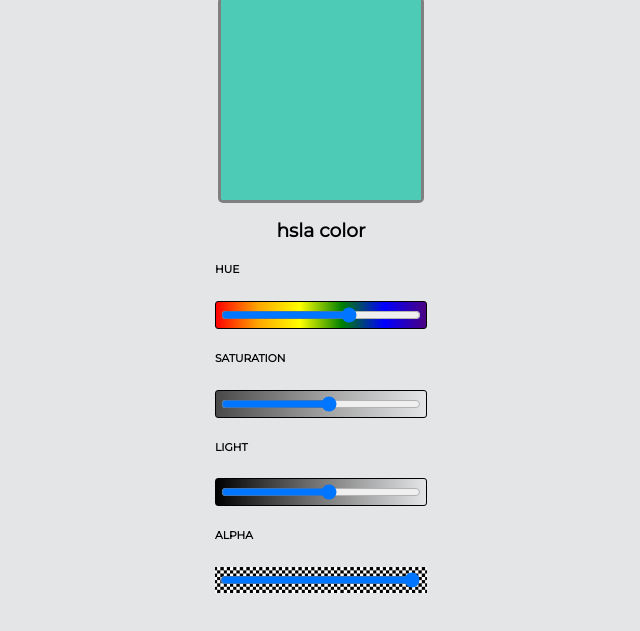
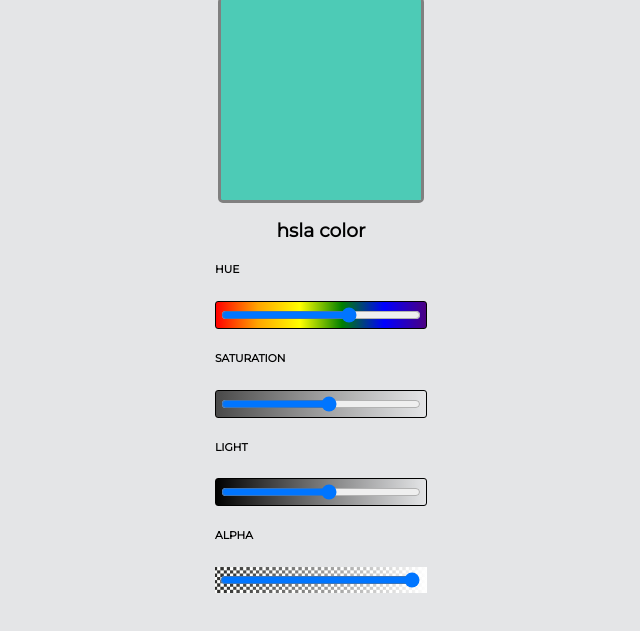
Before and after one commit to lizthrilla/color-picker, a website: page public/index.html in a window 1280 px wide. Shown: the part 115-746 px from the top of the page, without its empty margins (319-959 px from the left). Drawn offline with Linux system fonts and the light colour scheme.

Commit message:
alpha slider background fixed because i'm awesome

```diff
--- a/public/index.html
+++ b/public/index.html
@@ -24,8 +24,12 @@
       <div class="light">
       <input name="light"type="range" min="1" max="100" value="55"></div>
       <h6>ALPHA</h6>
-      <div class="alpha">
-      <input name="alpha"type="range" min="0" max="1" step="0.01" value="1"></div>
+      <div class="alphaimg2">
+        <div class="alpha">
+        <input name="alpha"type="range" min="0" max="1" step="0.01" value="1">
+        </div>
+      </div>
+
       </form>
 
 
--- a/public/screen.css
+++ b/public/screen.css
@@ -87,8 +87,12 @@ input {
   border-width: thin;
 }
 
-.alpha {
+.alphaimg2 {
   background-image: url(test_b_check.jpg);
   background-position: center;
   background-size: contain;
 }
+
+.alpha {
+  background-image: linear-gradient(to right, hsla(66, 31%, 94%, 0.18), white);
+}
```
